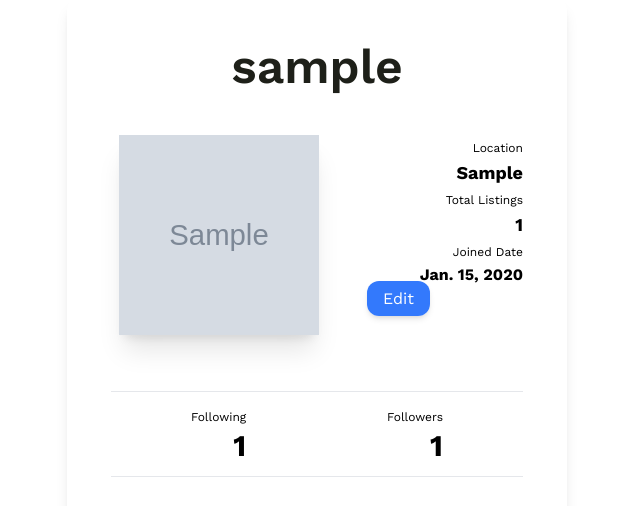
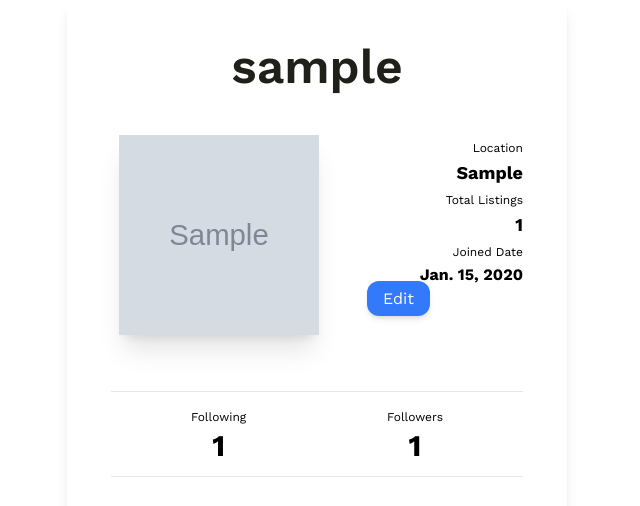
Before and after one commit to Euan-Lang/book_share, a Django app: a page that uses templates/bookShare/profile.html in a window 1280 px wide. Shown: the part 141-647 px from the top of the page, without its empty margins (323-963 px from the left). Run offline with Django 3.2, Linux system fonts and the light colour scheme; a user stored in the database is signed in; tables that the repository leaves empty hold one stand-in row (values such as "Sample post"); grey boxes marked "Sample" are stand-in pictures; a database or web service that is not in the repository returns one stand-in record (values such as "Sample title"); data that the repository does not hold is empty; style sheets or scripts are compiled from the project's sources; some libraries are stand-ins or nearby versions.

Commit message:
Fix follower alignment

```diff
--- a/templates/bookShare/profile.html
+++ b/templates/bookShare/profile.html
@@ -40,15 +40,15 @@
                 <button class="btn-primary mb-6 text-center" id = "change-follow-button">{% if is_following %}Unfollow{% else %}Follow{% endif %}</button>
             {% endif %}
         </div>
-        <div class="block float-left w-full mb-3" id = "lower-content">
+        <div class="text-center block float-left w-full mb-3" id = "lower-content">
             <hr class = "mt-7 sm:mt-14 mb-3">
             <div class="sm:ml-20 ml-4 block float-left" id = "following">
                 <span class = "text-xs">Following</span><br/>
-                <span class="text-3xl sm:ml-4"><b><a id = "following-count"  href = "{% url 'bookShare:following' profile.user.username %}"> {{following|length}} </a> </b></span>
+                <span class="text-3xl"><b><a id = "following-count"  href = "{% url 'bookShare:following' profile.user.username %}"> {{following|length}} </a> </b></span>
             </div>
             <div class = "block float-right mr-4 sm:mr-20" id = "followers">
                 <span class = "text-xs">Followers</span><br/>
-                <span class="text-3xl sm:ml-4"><b><a id = "follower-count"  href = "{% url 'bookShare:followers' profile.user.username %}"> {{followers|length}} </a> </b></span>
+                <span class="text-3xl"><b><a id = "follower-count"  href = "{% url 'bookShare:followers' profile.user.username %}"> {{followers|length}} </a> </b></span>
             </div>
         </div>
         <hr class = "mt-14 w-full mb-8">
--- a/templates/bookShare/show_users.html
+++ b/templates/bookShare/show_users.html
@@ -8,7 +8,8 @@
 {% block content %}
 <br/>
 
-{{display_name}}
+{% include "bookShare/components/card_start.html" with card_title=display.name%}
+
 {% if results %}<br/>
     <ul>
         {% for result in results %}
@@ -20,4 +21,6 @@
 {% else %}
     No users found.
 {% endif %}
+
+{% include "bookShare/components/card_end.html" %}
 {% endblock %}
```
